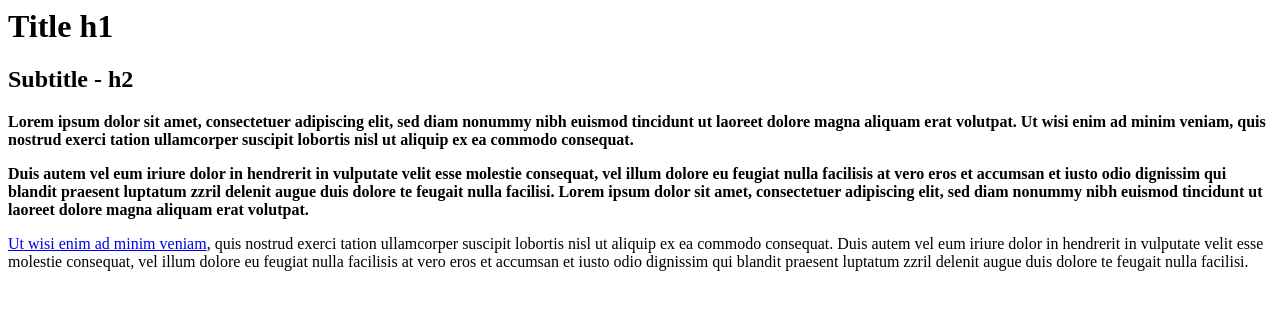
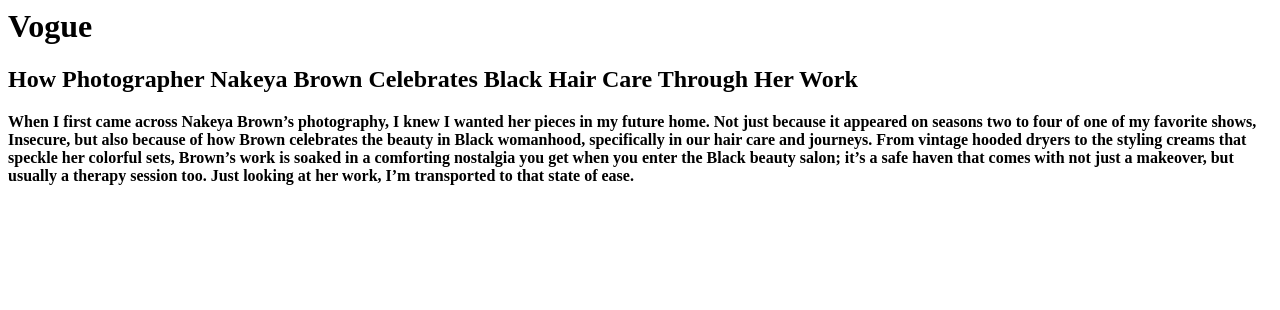
Before and after one commit to Daysha1/Design1, a plain HTML site: page res/index.html in a window 1280 px wide. Drawn offline with Linux system fonts and the light colour scheme.

Commit message:
Added Title and paragraph

```diff
--- a/res/index.html
+++ b/res/index.html
@@ -7,9 +7,7 @@
 	</style>
 </head>
   <body>
-      <h1>Title h1</h1>
-<h2>Subtitle - h2</h2>
-  <p><strong>Lorem ipsum dolor sit amet, consectetuer adipiscing elit, sed diam nonummy nibh euismod tincidunt ut laoreet dolore magna aliquam erat volutpat. Ut wisi enim ad minim veniam, quis nostrud exerci tation ullamcorper suscipit lobortis nisl ut aliquip ex ea commodo consequat.</strong></p>
-<p><strong>Duis autem vel eum iriure dolor in hendrerit in vulputate velit esse molestie consequat, vel illum dolore eu feugiat nulla facilisis at vero eros et accumsan et iusto odio dignissim qui blandit praesent luptatum zzril delenit augue duis dolore te feugait nulla facilisi. Lorem ipsum dolor sit amet, consectetuer adipiscing elit, sed diam nonummy nibh euismod tincidunt ut laoreet dolore magna aliquam erat volutpat.</strong>
-</p>
-<p><a href="#">Ut wisi enim ad minim veniam</a>, quis nostrud exerci tation ullamcorper suscipit lobortis nisl ut aliquip ex ea commodo consequat. Duis autem vel eum iriure dolor in hendrerit in vulputate velit esse molestie consequat, vel illum dolore eu feugiat nulla facilisis at vero eros et accumsan et iusto odio dignissim qui blandit praesent luptatum zzril delenit augue duis dolore te feugait nulla facilisi.</p>
+      <h1>Vogue</h1>
+<h2>How Photographer Nakeya Brown Celebrates Black Hair Care Through Her Work</h2>
+
+  <p><strong>When I first came across Nakeya Brown’s photography, I knew I wanted her pieces in my future home. Not just because it appeared on seasons two to four of one of my favorite shows, Insecure, but also because of how Brown celebrates the beauty in Black womanhood, specifically in our hair care and journeys. From vintage hooded dryers to the styling creams that speckle her colorful sets, Brown’s work is soaked in a comforting nostalgia you get when you enter the Black beauty salon; it’s a safe haven that comes with not just a makeover, but usually a therapy session too. Just looking at her work, I’m transported to that state of ease.</strong></p>
```
